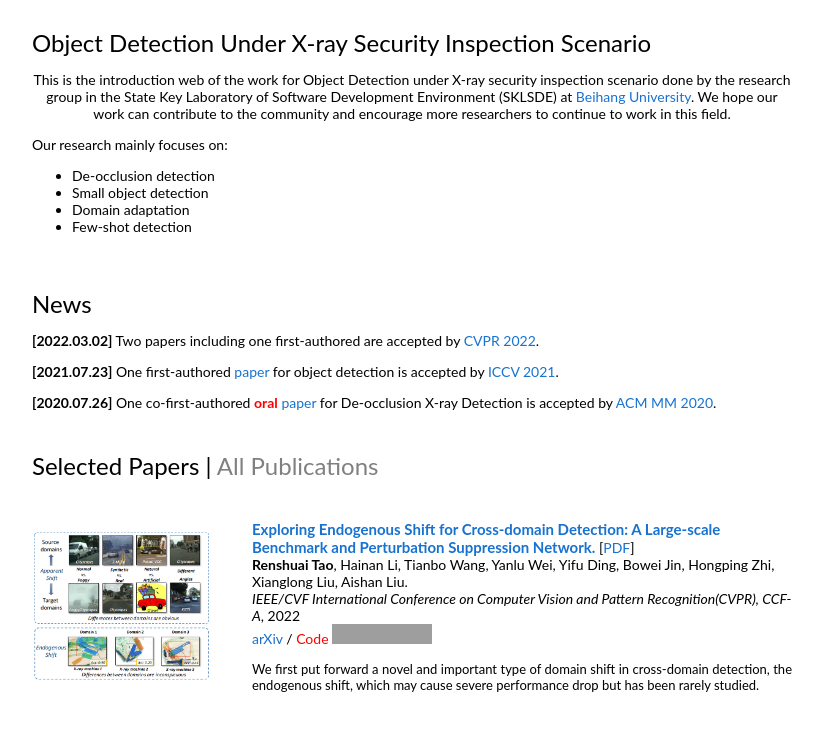
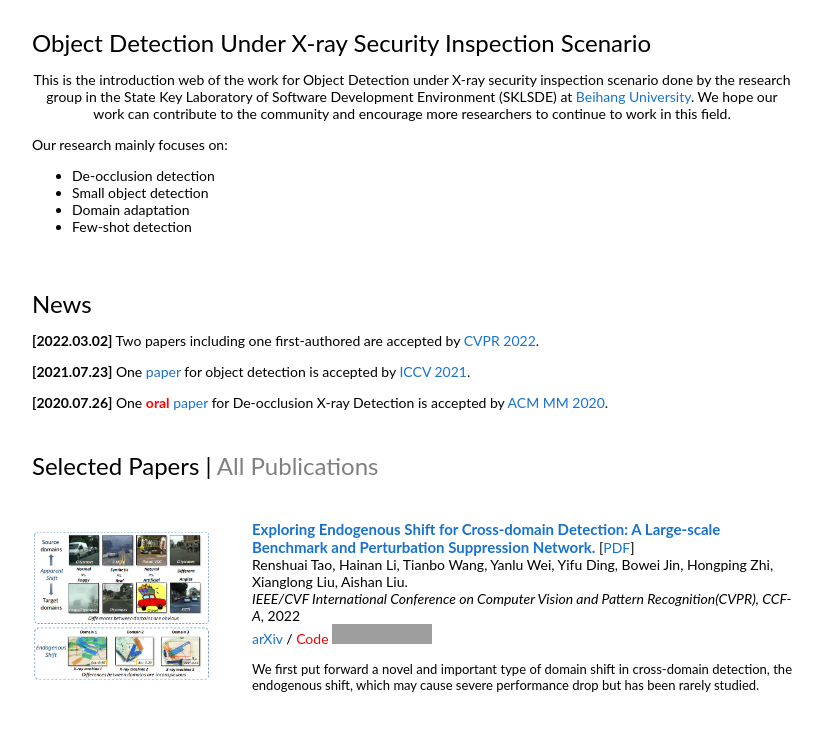
Before and after one commit to DIG-Beihang/XrayDetection, a plain HTML site: page index.html in a window 1280 px wide. Shown: the top 730 px of the page, without its empty margins (228-1051 px from the left). Drawn offline with Linux system fonts and the light colour scheme; grey boxes are pictures that could not be loaded.

Commit message:
Update index.html

```diff
--- a/index.html
+++ b/index.html
@@ -131,8 +131,8 @@
        <tbody><tr>
           <td><heading>News</heading>
             <p> <strong>[2022.03.02]</strong> Two papers including one first-authored are accepted by <a href="https://cvpr2022.thecvf.com/">CVPR 2022</a>.
-            <p> <strong>[2021.07.23]</strong> One first-authored <a href="https://rstao95.github.io/Slides/ICCV_2021.pdf ">paper</a> for object detection is accepted by <a href="http://iccv2021.thecvf.com/">ICCV 2021</a>.
-            <p> <strong>[2020.07.26]</strong> One co-first-authored <font color="red"><strong>oral</strong></font> <a href="https://dl.acm.org/doi/10.1145/3394171.3413828">paper</a> for De-occlusion X-ray Detection is accepted by <a href="https://2020.acmmm.org/">ACM MM 2020</a>.</p>
+            <p> <strong>[2021.07.23]</strong> One <a href="https://rstao95.github.io/Slides/ICCV_2021.pdf ">paper</a> for object detection is accepted by <a href="http://iccv2021.thecvf.com/">ICCV 2021</a>.
+            <p> <strong>[2020.07.26]</strong> One <font color="red"><strong>oral</strong></font> <a href="https://dl.acm.org/doi/10.1145/3394171.3413828">paper</a> for De-occlusion X-ray Detection is accepted by <a href="https://2020.acmmm.org/">ACM MM 2020</a>.</p>
           </td>
        </tr></tbody>
     </table>
@@ -157,7 +157,7 @@
                 <p><a href="https://arxiv.org/abs/2108.09917">
                 <papertitle>Exploring Endogenous Shift for Cross-domain Detection: A Large-scale Benchmark and Perturbation Suppression Network.</papertitle></a>
                 [<a href="https://openaccess.thecvf.com/content/CVPR2022/papers/Tao_Exploring_Endogenous_Shift_for_Cross-Domain_Detection_A_Large-Scale_Benchmark_and_CVPR_2022_paper.pdf">PDF</a>]
-                <br><strong>Renshuai Tao</strong>, Hainan Li, Tianbo Wang, Yanlu Wei, Yifu Ding, Bowei Jin, Hongping Zhi, Xianglong Liu, Aishan Liu.
+                <br>Renshuai Tao, Hainan Li, Tianbo Wang, Yanlu Wei, Yifu Ding, Bowei Jin, Hongping Zhi, Xianglong Liu, Aishan Liu.
                 <br>
                 <em>IEEE/CVF International Conference on Computer Vision and Pattern Recognition(CVPR), CCF-A</em>, 2022
                 <br>
@@ -175,7 +175,7 @@
 	            <p><a href="https://arxiv.org/abs/2108.09917">
                 <papertitle>Towards Real-world X-ray Security Inspection: A High-Quality Benchmark And Lateral Inhibition Module For Prohibited Items Detection.</papertitle></a>
                 [<a href="https://arxiv.org/abs/2108.09917">PDF</a>]
-                <br><strong>Renshuai Tao</strong>, Yanlu Wei, Xiangjian Jiang, Hainan Li, Haotong Qin, Jiakai Wang, Yuqing Ma, Libo Zhang, Xianglong Liu.
+                <br>Renshuai Tao, Yanlu Wei, Xiangjian Jiang, Hainan Li, Haotong Qin, Jiakai Wang, Yuqing Ma, Libo Zhang, Xianglong Liu.
                 <br>
                 <em>IEEE International Conference on Computer Vision (ICCV), CCF-A</em>, 2021
                 <br>
@@ -193,7 +193,7 @@
 	            <p><a href="https://arxiv.org/abs/2103.00809">
                 <papertitle>Over-sampling De-occlusion Attention Network for Prohibited Items Detection in Noisy X-ray Images</papertitle></a>
                 [<a href="https://arxiv.org/pdf/2103.00809.pdf">PDF</a>]
-                <br><strong>Renshuai Tao</strong>, Yanlu Wei, Hainan Li, Aishan Liu, Yifu Ding, Haotong Qin, Xianglong Liu.
+                <br>Renshuai Tao, Yanlu Wei, Hainan Li, Aishan Liu, Yifu Ding, Haotong Qin, Xianglong Liu.
                 <br>
                 <em>ArXiv</em>, 2021
                 <br>
@@ -212,7 +212,7 @@
 	            <p><a href="https://dl.acm.org/doi/10.1145/3394171.3413828">
                 <papertitle>Occluded Prohibited Items Detection: An X-ray Security Inspection Benchmark and De-occlusion Attention Module.</papertitle></a>
                 [<a href="https://arxiv.org/pdf/2004.08656.pdf">PDF</a>]
-                <br>Yanlu Wei*, <strong>Renshuai Tao*</strong>, Zhangjie Wu, Yuqing Ma, Libo Zhang, Xianglong Liu. (* indicates equal contribution)
+                <br>Yanlu Wei, Renshuai Tao, Zhangjie Wu, Yuqing Ma, Libo Zhang, Xianglong Liu.
                 <br>
                 <em>ACM Multimedia (ACM MM), CCF-A</em>,<font color="red"><strong style="font-size:13px">Oral</strong></font>, 2020
                 <br>
```
